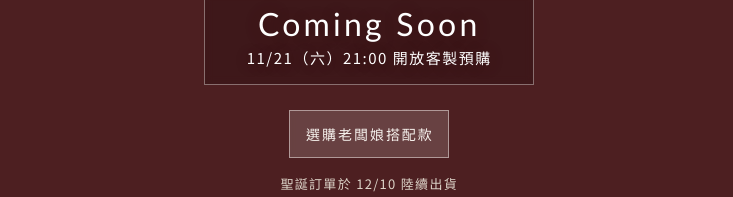
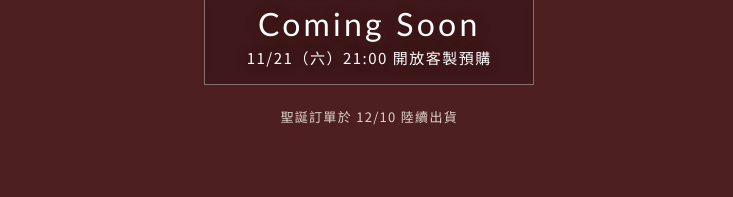
Before and after one commit to chungabby/christmas-tree-teaser, a plain HTML site: page index.html in a window 1280 px wide. Shown: the part 486-683 px from the top of the page, 0-733 px from the left. Drawn offline with nearby package versions, Linux system fonts and the light colour scheme; a web font is replaced by a local one.

Commit message:
Update index.html

```diff
--- a/index.html
+++ b/index.html
@@ -696,7 +696,6 @@ body{font-weight:400}
       <div class="lx-cta">
         <p data-rv style="--d:720ms" class="lx-tag">六層自由配色 × 九種香氣選擇</p>
         <div class="lx-soon" data-rv style="--d:840ms"><p class="lx-soon-en">Coming Soon</p><p class="lx-soon-zh">11/21（六）21:00 開放客製預購</p></div>
-        <a data-rv style="--d:940ms" class="lx-btn lx-sub-btn shop-link rb" href="#" target="_top" rel="noopener">選購老闆娘搭配款</a>
         <p data-rv style="--d:1040ms" class="lx-ship">聖誕訂單於 12/10 陸續出貨</p>
       </div>
     </div>
```
